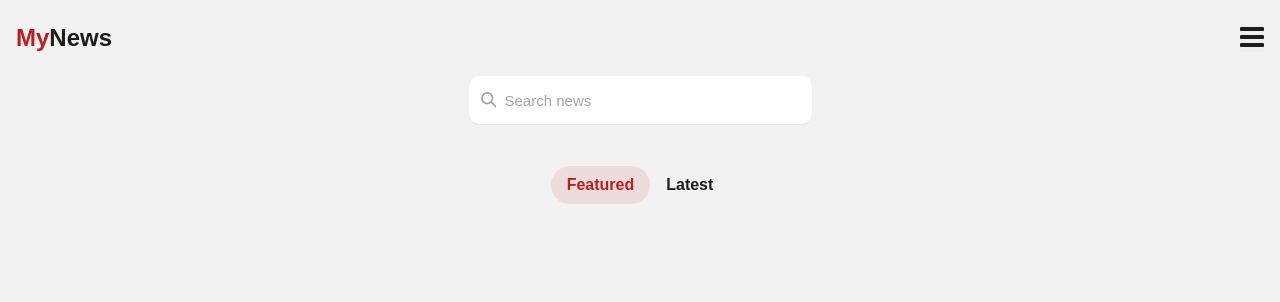
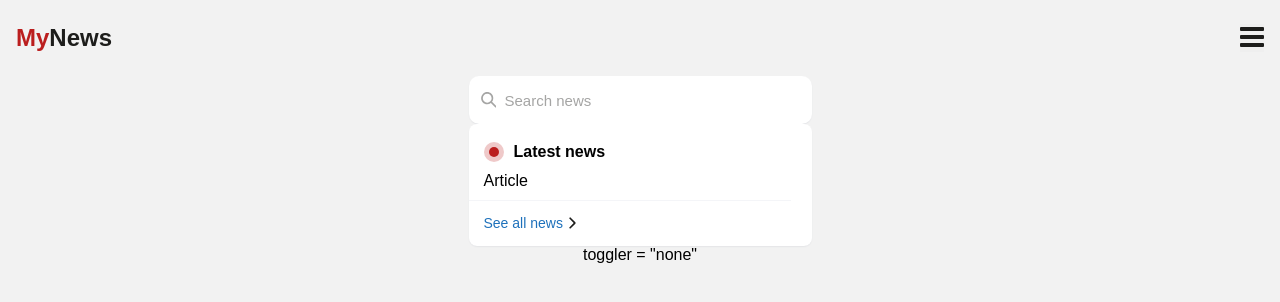
Before and after one commit to lucija222/MyNews, a React (Create React App) app: page / in a window 1280 px wide. Shown: the top 302 px of the page. Built offline with nearby package versions, Linux system fonts and the light colour scheme; a web font is replaced by a local one.

Commit message:
Added useMatchMedia

```diff
--- a/src/App.tsx
+++ b/src/App.tsx
@@ -1,14 +1,27 @@
-import { useState, MouseEventHandler } from "react";
+import { useState, MouseEventHandler, useEffect } from "react";
 import "./App.scss";
 import Header from "./components/Header";
 import NewsCategory from "./components/NewsCategory";
 import SelectedCategoryProvider from "./context/SelectedCategoryProvider";
 import FeaturedOrWidgetToggler from "./components/mobile-specific/FeaturedOrWidgetToggler";
 import LatestNewsWidget from "./components/LatestNewsWidget";
+import useMatchMedia from "./util/helpers/useMatchMedia";
 
-function App() {
+const App = () => {
     const [featuredOrLatestToggler, setFeaturedOrLatestToggler] =
         useState("Featured");
+
+    const isDesktopViewport = useMatchMedia("(min-width: 794px)");
+
+    useEffect(() => {
+        console.log("app working");
+
+        if (isDesktopViewport) {
+            setFeaturedOrLatestToggler("none");
+        } else if (!isDesktopViewport) {
+            setFeaturedOrLatestToggler("Featured");
+        }
+    }, [isDesktopViewport]);
 
     const handleFeaturedOrLatestToggle: MouseEventHandler<HTMLDivElement> = (
         e
@@ -24,15 +37,25 @@ function App() {
         <SelectedCategoryProvider>
             <Header />
             <div className="app-container">
-            {featuredOrLatestToggler !== "none" && ( //TRACK VIEWPORT SIZE AND SET featuredOrLatestToggler TO *none* FOR DESKTOP
-                <FeaturedOrWidgetToggler
-                    featuredOrLatestToggler={featuredOrLatestToggler}
-                    handleFeaturedOrLatestToggle={handleFeaturedOrLatestToggle}
-                />
-            )}
-            {(featuredOrLatestToggler === "Featured") && <NewsCategory featuredOrLatestToggler={featuredOrLatestToggler}/>}
-            {(featuredOrLatestToggler === "Latest") && <LatestNewsWidget />}
-            {(featuredOrLatestToggler === "none") && <NewsCategory featuredOrLatestToggler={featuredOrLatestToggler}/> }
+                {featuredOrLatestToggler !== "none" && ( //TRACK VIEWPORT SIZE AND SET featuredOrLatestToggler TO *none* FOR DESKTOP
+                    <FeaturedOrWidgetToggler
+                        featuredOrLatestToggler={featuredOrLatestToggler}
+                        handleFeaturedOrLatestToggle={
+                            handleFeaturedOrLatestToggle
+                        }
+                    />
+                )}
+                {featuredOrLatestToggler === "Featured" && (
+                    <NewsCategory
+                        featuredOrLatestToggler={featuredOrLatestToggler}
+                    />
+                )}
+                {featuredOrLatestToggler === "Latest" && <LatestNewsWidget />}
+                {featuredOrLatestToggler === "none" && (
+                    <NewsCategory
+                        featuredOrLatestToggler={featuredOrLatestToggler}
+                    />
+                )}
             </div>
         </SelectedCategoryProvider>
     );
--- a/src/components/LatestNewsWidget/index.tsx
+++ b/src/components/LatestNewsWidget/index.tsx
@@ -1,4 +1,3 @@
-import InfiniteScroller from "../InfinteScroller";
 import "./LatestNewsWidget.scss";
 
 const LatestNewsWidget = () => {
--- a/src/components/NewsCategory/index.tsx
+++ b/src/components/NewsCategory/index.tsx
@@ -11,7 +11,7 @@ const NewsCategory = ({featuredOrLatestToggler}: NewsCategoryProps) => {
         <main className="news-container">
             <h2 className="news-heading">News</h2>
             {/* Add infinite scroller and render card components in it */}
-            {(featuredOrLatestToggler === "none") && <LatestNewsWidget />}
+            {(featuredOrLatestToggler === "none") && <><LatestNewsWidget /> <p>toggler = "none"</p></>}
         </main>
     );
 };
--- a/src/components/mobile-specific/Menu/Menu.scss
+++ b/src/components/mobile-specific/Menu/Menu.scss
@@ -45,10 +45,9 @@ nav ul {
     max-width: 315px;
 }
 
-@media screen and (min-width: 402px) {
+@media screen and (min-width: 422px) { //Fix the behaviour from 397 to 422px
     nav ul {
         justify-content: flex-start;
         column-gap: 15px;
-
     }
 }
--- /dev/null
+++ b/src/util/helpers/useMatchMedia.ts
@@ -0,0 +1,36 @@
+import { useState, useRef, useEffect } from "react";
+
+const useMatchMedia = (mediaQuery: string): boolean => {
+    const [isMatching, setIsMatching] = useState(false);
+    const isFirstRender = useRef(true);
+
+    const handleMatchMediaChange = (e: MediaQueryListEvent) => {
+        console.log("handleMatchMediaChange", e.matches);
+            setIsMatching(e.matches);
+    };
+
+    useEffect(() => {
+        const matchQueryList = window.matchMedia(mediaQuery);
+        matchQueryList.addEventListener("change", handleMatchMediaChange);
+
+        if (isFirstRender.current) {
+            setIsMatching(matchQueryList.matches);
+            isFirstRender.current = false;
+        };
+
+        matchQueryList.addEventListener("change", handleMatchMediaChange);
+
+        return () => {
+            matchQueryList.removeEventListener(
+                "change",
+                handleMatchMediaChange
+            );
+        };
+    }, [mediaQuery]);
+
+    console.log("matchMedia", isMatching);
+
+    return isMatching;
+};
+
+export default useMatchMedia;
```
